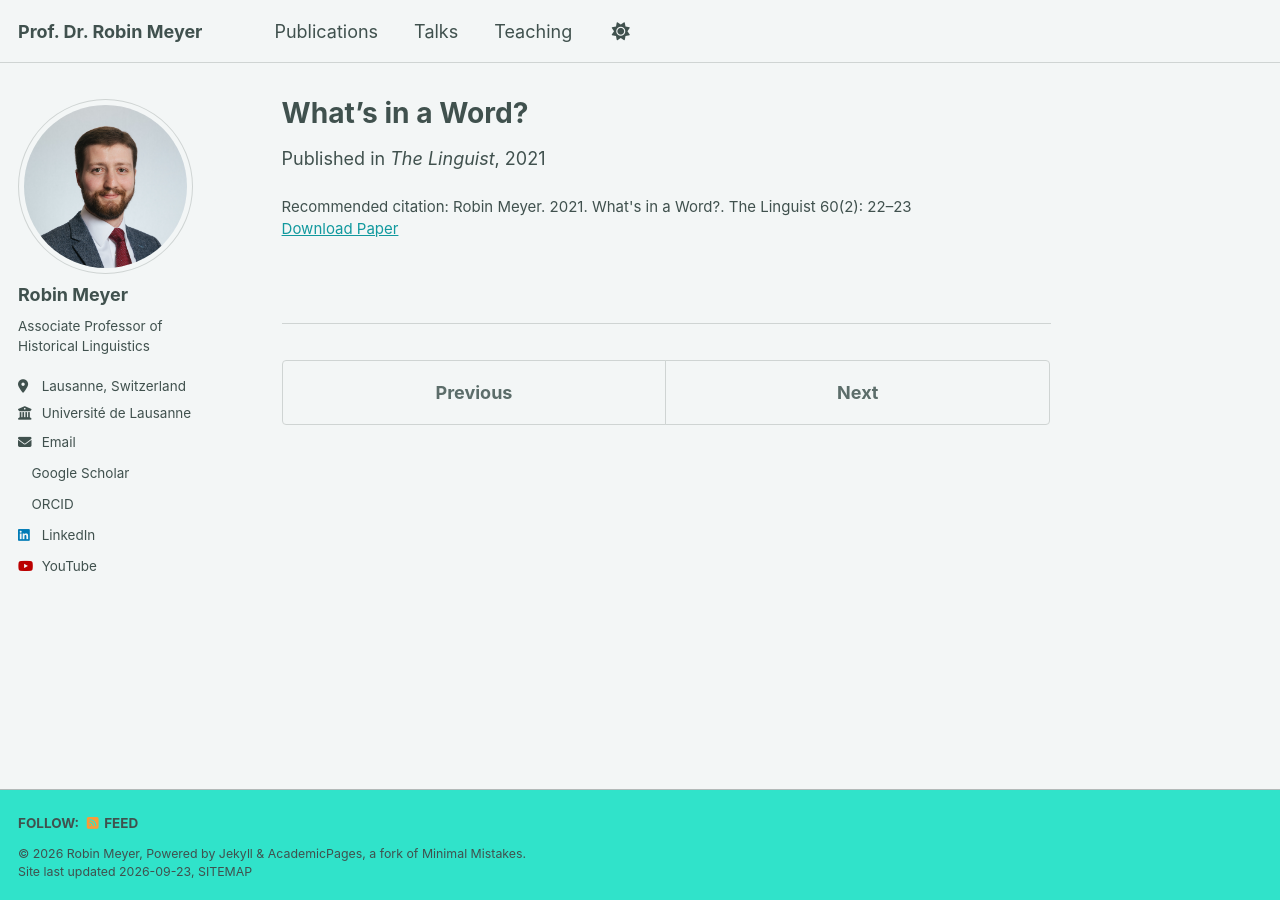
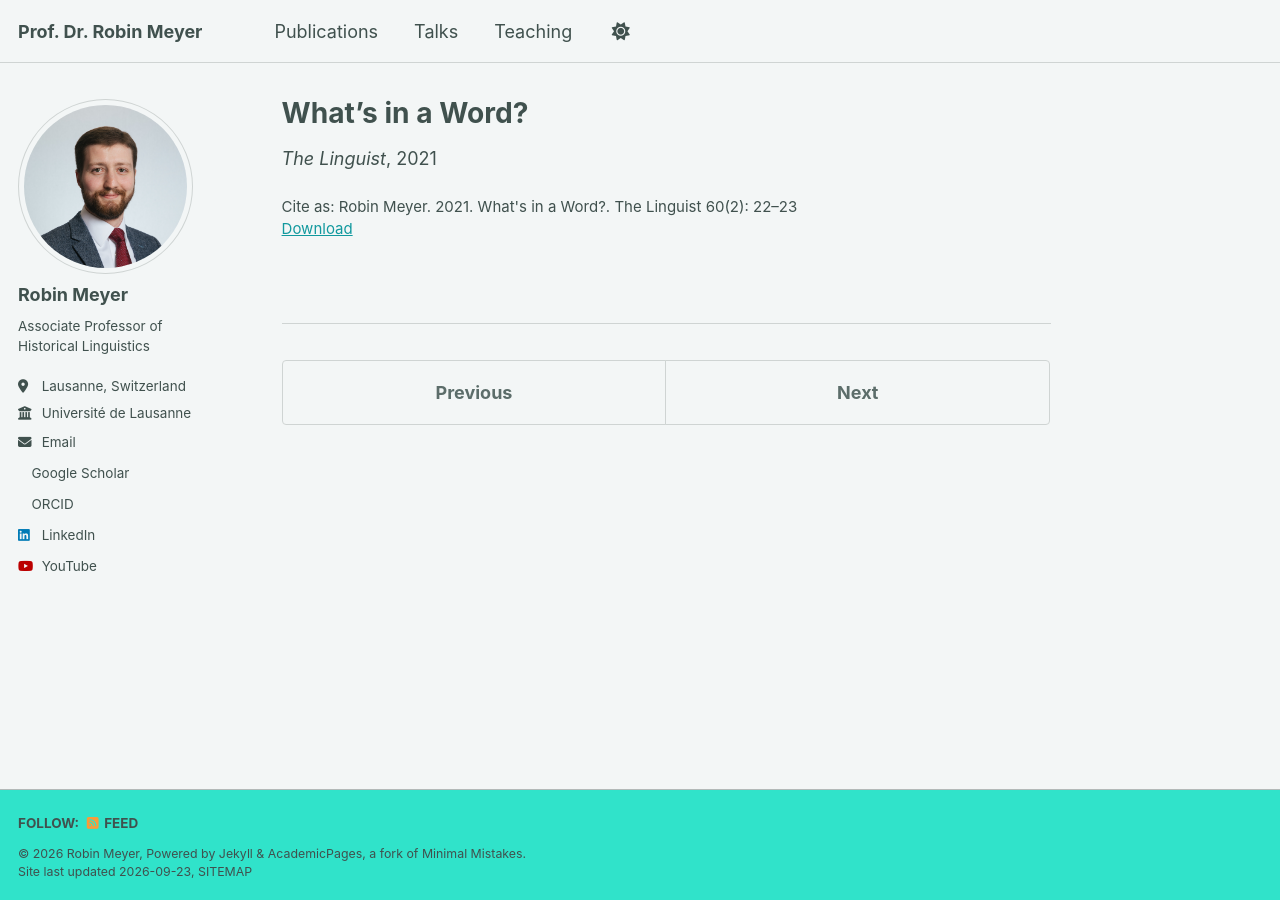
Before and after one commit to rbnmyr/rbnmyr.github.io, a Jekyll site: the page built from _publications/MeyerLinguist2.md, in a window 1280 px wide. Built offline with Jekyll 4.4.1, drawn with Linux system fonts in a browser that asks for light colours; a style sheet for code colours, icons or effects is not loaded.

Commit message:
Update single.html
make style changes

```diff
--- a/_layouts/single.html
+++ b/_layouts/single.html
@@ -37,7 +37,7 @@ layout: default
         {% if page.collection == 'teaching' %}
           <p> {{ page.type }}, <i>{{ page.venue }}</i>, {{ page.date | default: "1900-01-01" | date: "%Y" }} </p>
         {% elsif page.venue and page.date %}
-          <p>Published in <i>{{ page.venue }}</i>, {{ page.date | default: "1900-01-01" | date: "%Y" }} </p>
+          <p><i>{{ page.venue }}</i>, {{ page.date | default: "1900-01-01" | date: "%Y" }} </p>
         {% elsif page.date %}
           <p class="page__date"><strong><i class="fa fa-fw fa-calendar" aria-hidden="true"></i> {{ site.data.ui-text[site.locale].date_label | default: "Published:" }}</strong> <time datetime="{{ page.date | date_to_xmlschema }}">{{ page.date | default: "1900-01-01" | date: "%B %d, %Y" }}</time></p>
         {% endif %}
@@ -48,25 +48,25 @@ layout: default
         {{ content }}
 
         {% if page.citation and page.paperurl and page.slidesurl and page.bibtexurl %}
-          <p style="font-size: smaller">Recommended citation: {{ page.citation }}<br /><a href="{{ page.paperurl }}">Download Paper</a> | <a href="{{ page.slidesurl }}">Download Slides</a> | <a href="{{ page.bibtexurl }}">Download Bibtex</a></p>
+          <p style="font-size: smaller">Cite as: {{ page.citation }}<br /><a href="{{ page.paperurl }}">Download</a> | <a href="{{ page.slidesurl }}">Download Slides</a> | <a href="{{ page.bibtexurl }}">Download Bibtex</a></p>
         {% elsif page.citation and page.paperurl and page.slidesurl %}
-          <p style="font-size: smaller">Recommended citation: {{ page.citation }}<br /><a href="{{ page.paperurl }}">Download Paper</a> | <a href="{{ page.slidesurl }}">Download Slides</a></p>
+          <p style="font-size: smaller">Cite as: {{ page.citation }}<br /><a href="{{ page.paperurl }}">Download</a> | <a href="{{ page.slidesurl }}">Download Slides</a></p>
         {% elsif page.citation and page.paperurl and page.bibtexurl %}
-          <p style="font-size: smaller">Recommended citation: {{ page.citation }}<br /><a href="{{ page.paperurl }}">Download Paper</a> | <a href="{{ page.bibtexurl }}">Download Bibtex</a></p>
+          <p style="font-size: smaller">Cite as: {{ page.citation }}<br /><a href="{{ page.paperurl }}">Download</a> | <a href="{{ page.bibtexurl }}">Download Bibtex</a></p>
         {% elsif page.citation and page.paperurl %}
-          <p style="font-size: smaller">Recommended citation: {{ page.citation }}<br /><a href="{{ page.paperurl }}">Download Paper</a></p>
+          <p style="font-size: smaller">Cite as: {{ page.citation }}<br /><a href="{{ page.paperurl }}">Download</a></p>
         {% elsif page.citation and page.slidesurl and page.bibtexurl %}
-          <p style="font-size: smaller">Recommended citation: {{ page.citation }}<br /><a href="{{ page.slidesurl }}">Download Slides</a> | <a href="{{ page.bibtexurl }}">Download Bibtex</a></p>
+          <p style="font-size: smaller">Cite as: {{ page.citation }}<br /><a href="{{ page.slidesurl }}">Download Slides</a> | <a href="{{ page.bibtexurl }}">Download Bibtex</a></p>
         {% elsif page.citation and page.slidesurl %}
-          <p style="font-size: smaller">Recommended citation: {{ page.citation }}<br /><a href="{{ page.slidesurl }}">Download Slides</a></p>
+          <p style="font-size: smaller">Cite as: {{ page.citation }}<br /><a href="{{ page.slidesurl }}">Download Slides</a></p>
         {% elsif page.slidesurl and page.bibtexurl %}
           <p style="font-size: smaller"><a href="{{ page.slidesurl }}">Download Slides</a> | <a href="{{ page.bibtexurl }}">Download Bibtex</a></p>
         {% elsif page.paperurl and page.bibtexurl %}
-          <p style="font-size: smaller"><a href="{{ page.paperurl }}">Download Paper</a> | <a href="{{ page.bibtexurl }}">Download Bibtex</a></p>
+          <p style="font-size: smaller"><a href="{{ page.paperurl }}">Download</a> | <a href="{{ page.bibtexurl }}">Download Bibtex</a></p>
         {% elsif page.citation and page.bibtexurl %}
-          <p style="font-size: smaller">Recommended citation: {{ page.citation }}<br /><a href="{{ page.bibtexurl }}">Download Bibtex</a></p>
+          <p style="font-size: smaller">Cite as: {{ page.citation }}<br /><a href="{{ page.bibtexurl }}">Download Bibtex</a></p>
         {% elsif page.citation %}
-          <p style="font-size: smaller">Recommended citation: {{ page.citation }}</p>
+          <p style="font-size: smaller">Cite as: {{ page.citation }}</p>
         {% elsif page.slidesurl %}
           <p style="font-size: smaller"><a href="{{ page.slidesurl }}">Download Slides</a></p>
         {% elsif page.bibtexurl %}
```
